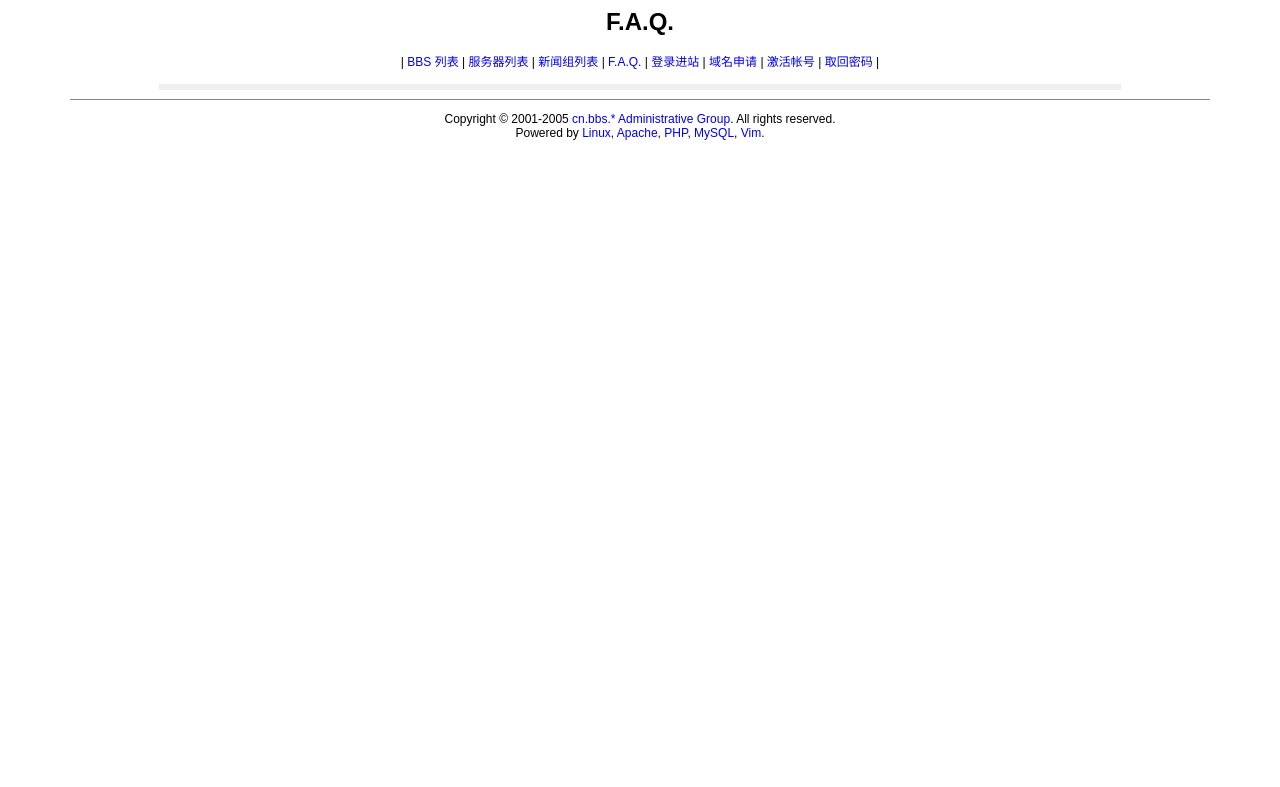
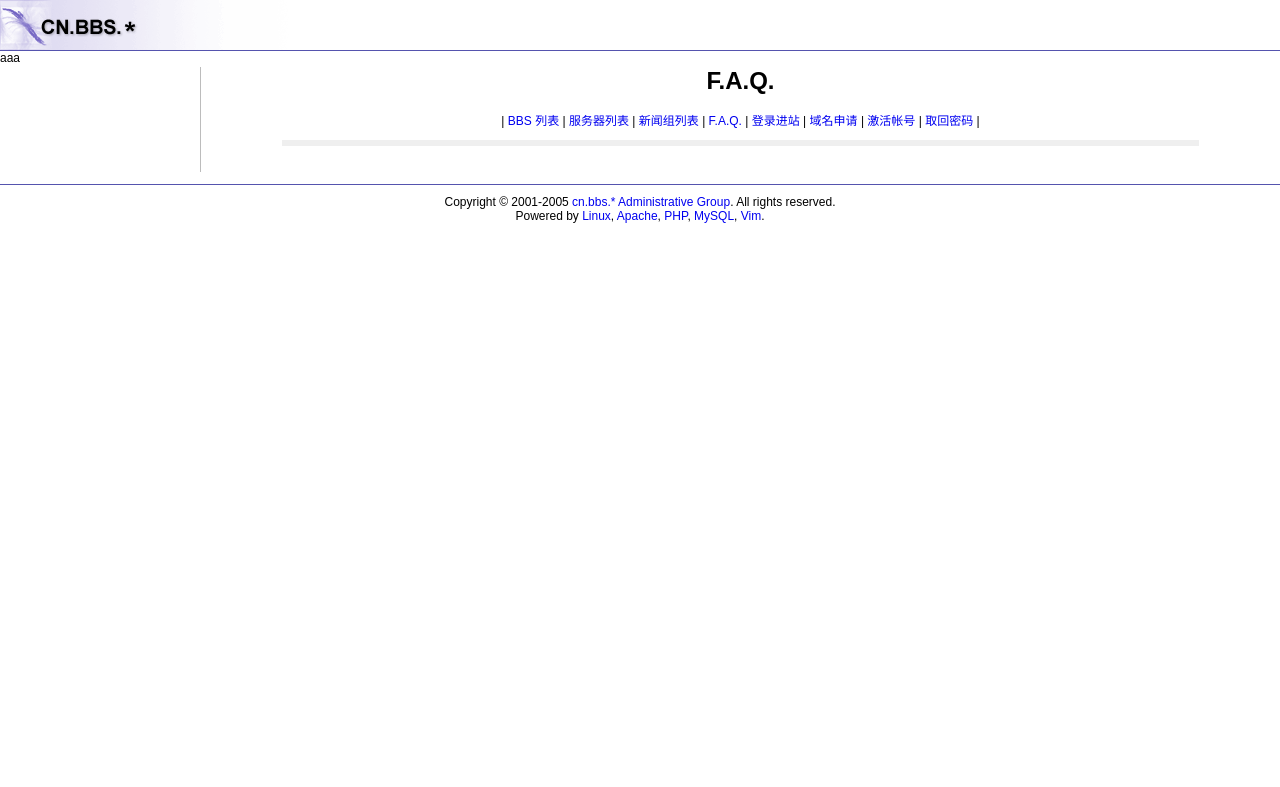
Before and after one commit to czz9/cnweb, a PHP site: page /panel/help.php in a window 1280 px wide. Shown: the top 787 px of the page. Run offline with PHP 8.4, Linux system fonts and the light colour scheme; data that the repository does not hold is empty.

Commit message:
change layout

```diff
--- /dev/null
+++ b/www/panel/default.css
@@ -0,0 +1,27 @@
+td, th {font-size: 12px; font-family: sans-serif; }
+a { font-family: sans-serif; font-size: 12px; color: #0000f0; text-decoration: none }
+a:hover { color : #f00000; text-decoration : underline }
+form { font-family: sans-serif; }
+select { font-size: 12px }
+input, object { background-color: #ffffff; font-size: 12px; border: 1px #cccccc double; font-family: sans-serif; }
+option { background-color: #f3f3f3; color: #51485f }
+textarea { background-color: #ffffff; font-size: 12px ; border: 1px #cccccc double; overflow: auto; clip:rect() }
+body {font-size: 12px; font-family: sans-serif; margin: 0px}
+
+#divLogo {
+	border-bottom:1px solid #5553AE;
+}
+#divMenu {
+	float:left;
+	width:200px;
+}
+#divMain {
+	margin-left:200px;
+	border-left:1px solid #BCBCBC;
+}
+#divFoot {
+	clear:both;
+	padding:10px;
+	border-top:1px solid #5553AE;
+	text-align:center;
+}
--- a/www/panel/footer.php
+++ b/www/panel/footer.php
@@ -1,11 +1,8 @@
-
-<!-- $Id: footer.php,v 1.5 2005/03/04 03:12:19 czz Exp $ -->
-</td></tr>
-</table>
-<hr width="90%" noshade size="1" align="center">
-<p align="center">
+<p>&nbsp;</p>
+</div>
+<div id="divFoot">
  Copyright &copy; 2001-2005 <a href="mailto:control@cn-bbs.org">cn.bbs.* Administrative Group</a>. All rights reserved. <br>
  Powered by <a href="http://www.kernel.org">Linux</a>, <a href="http://www.apache.org">Apache</a>, <a href="http://www.php.net">PHP</a>, <a href="http://www.mysql.com">MySQL</a>, <a href="http://www.vim.org">Vim</a>.
-</p>
+</div>
 </body>
 </html>
--- a/www/panel/header.php
+++ b/www/panel/header.php
@@ -42,26 +42,16 @@ header("Date: " . gmdate("D, d M Y H:i:s") . " GMT");
 header("Cache-Control: post-check=1, pre-check=1");
 
 ?>
-
-<html>
+<!DOCTYPE html PUBLIC "-//W3C//DTD XHTML 1.0 Transitional//EN" "http://www.w3.org/TR/xhtml1/DTD/xhtml1-transitional.dtd">
+<html xmlns="http://www.w3.org/1999/xhtml">
 <head>
 <title><?php echo $syscfg['title']?> - <?php echo $columns[$action]?></title>
 <meta http-equiv="Content-Type" content="text/html; charset=UTF-8">
-<style type="text/css">
-<!--
-body, td, th { font-size: 12px; font-family: sans-serif; }
-a { font-family: sans-serif; font-size: 12px; color: #0000f0; text-decoration: none }
-a:hover { color : #f00000; text-decoration : underline }
-form { font-family: sans-serif; }
-select { font-size: 12px }
-input, object { background-color: #ffffff; font-size: 12px; border: 1px #cccccc double; font-family: sans-serif; }
-option { background-color: #f3f3f3; color: #51485f }
-textarea { background-color: #ffffff; font-size: 12px ; border: 1px #cccccc double; overflow: auto; clip:rect() }
-//-->
-</style>
+<link href="default.css" rel="stylesheet" type="text/css" />
 </head>
 <body bgcolor="#FFFFFF">
+<div id="divLogo"><a href="index.php"><img src="logo.gif" width="369" height="50" border="0" /></a></div>
+<div id="divMenu">aaa</div>
+<div id="divMain">
 <h1 align="center"><b><?php echo $columns[$action]?></b></h1>
 <p align="center"><?php echo $headmsg?></p>
-<table border="0" width="90%" align="center">
-<tr><td width="100%" wrap>
```
Also changed, not shown: www/panel/logo.gif (added), www/panel/round.gif (added).
